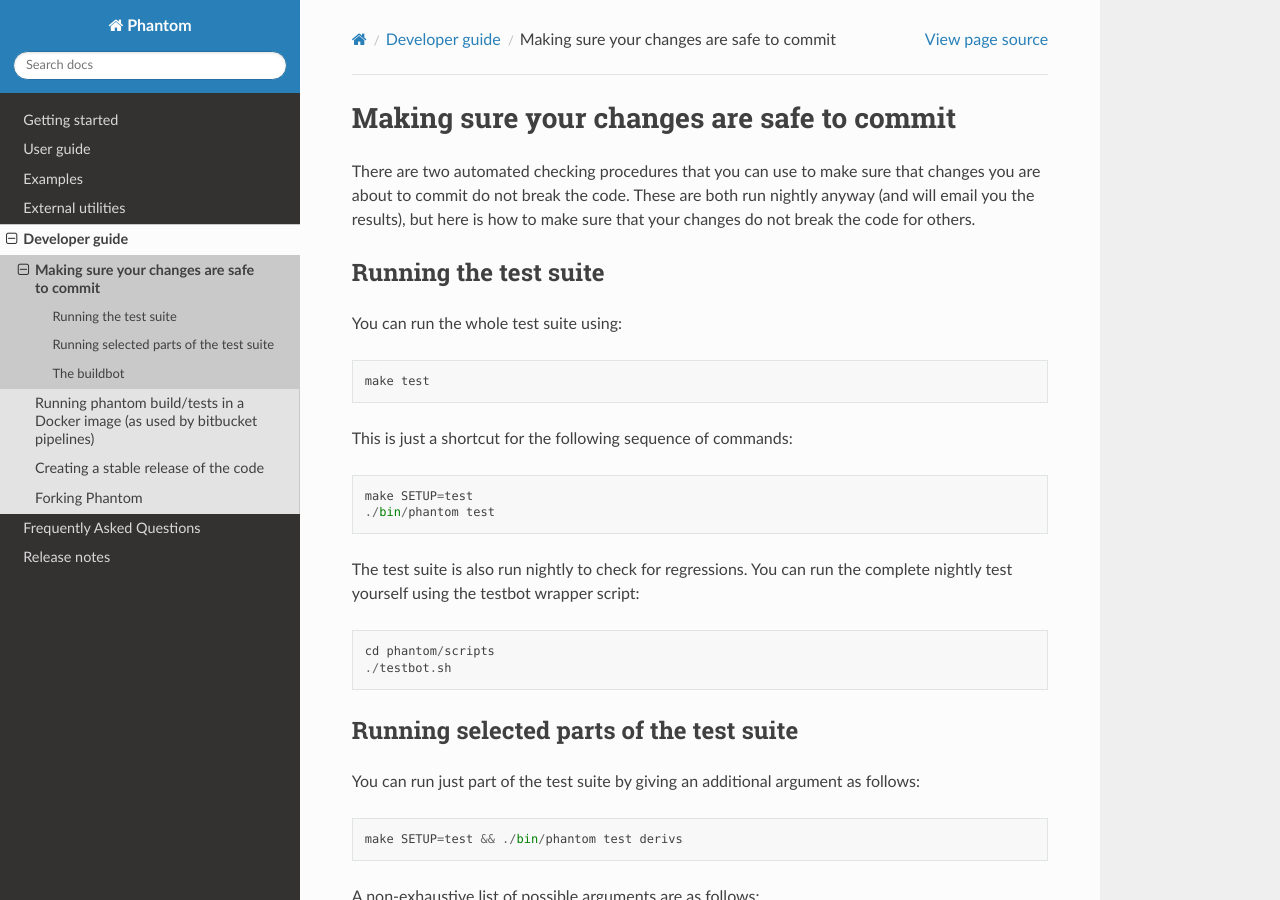
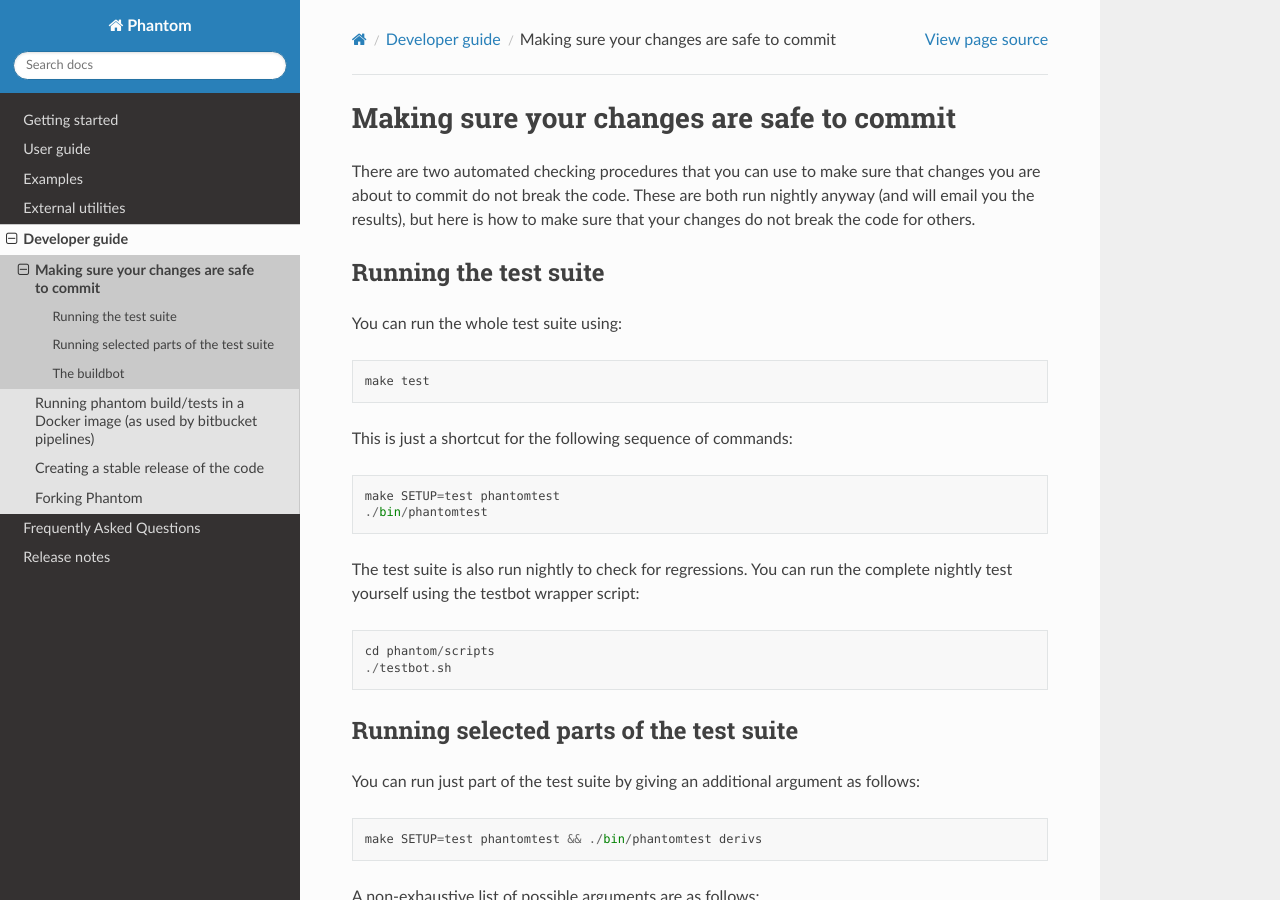
Before and after one commit to danieljprice/phantom, a Sphinx documentation site: the page built from docs/testing.rst, in a window 1280 px wide and 900 px high. Built offline with Sphinx 7.4.7 and the Read the Docs theme 2.0.0, drawn with Linux system fonts in a browser that asks for light colours; pages that are not in the unit, such as notebooks, are missing from menus.

Commit message:
(testsuite) build phantomtest as a separate binary to phantom; avoids need to compile all test modules when running phantom

```diff
--- a/docs/testing.rst
+++ b/docs/testing.rst
@@ -19,8 +19,8 @@ This is just a shortcut for the following sequence of commands:
 
 ::
 
-   make SETUP=test
-   ./bin/phantom test
+   make SETUP=test phantomtest
+   ./bin/phantomtest
 
 The test suite is also run nightly to check for regressions. You can run
 the complete nightly test yourself using the testbot wrapper script:
@@ -38,7 +38,7 @@ as follows:
 
 ::
 
-   make SETUP=test && ./bin/phantom test derivs
+   make SETUP=test phantomtest && ./bin/phantomtest derivs
 
 A non-exhaustive list of possible arguments are as follows:
 
```
Also changed, not shown: 5 other files.
